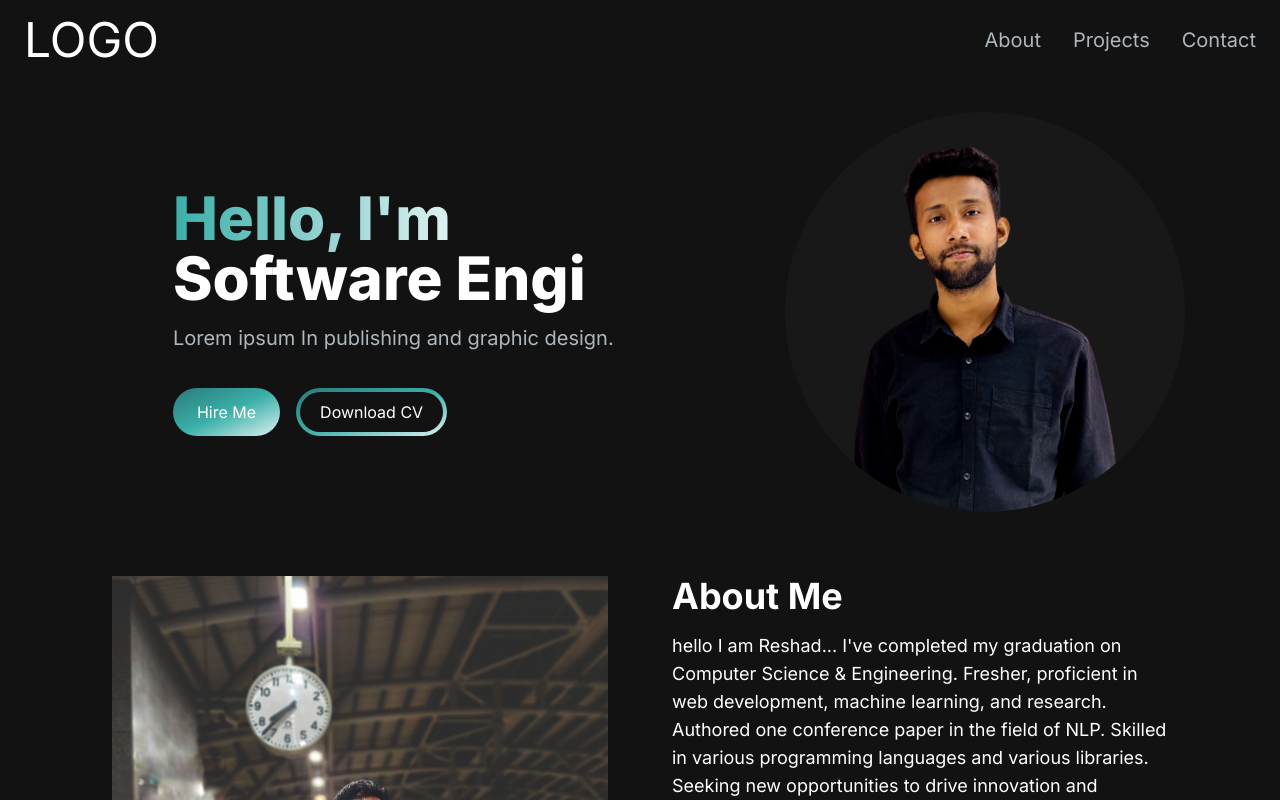
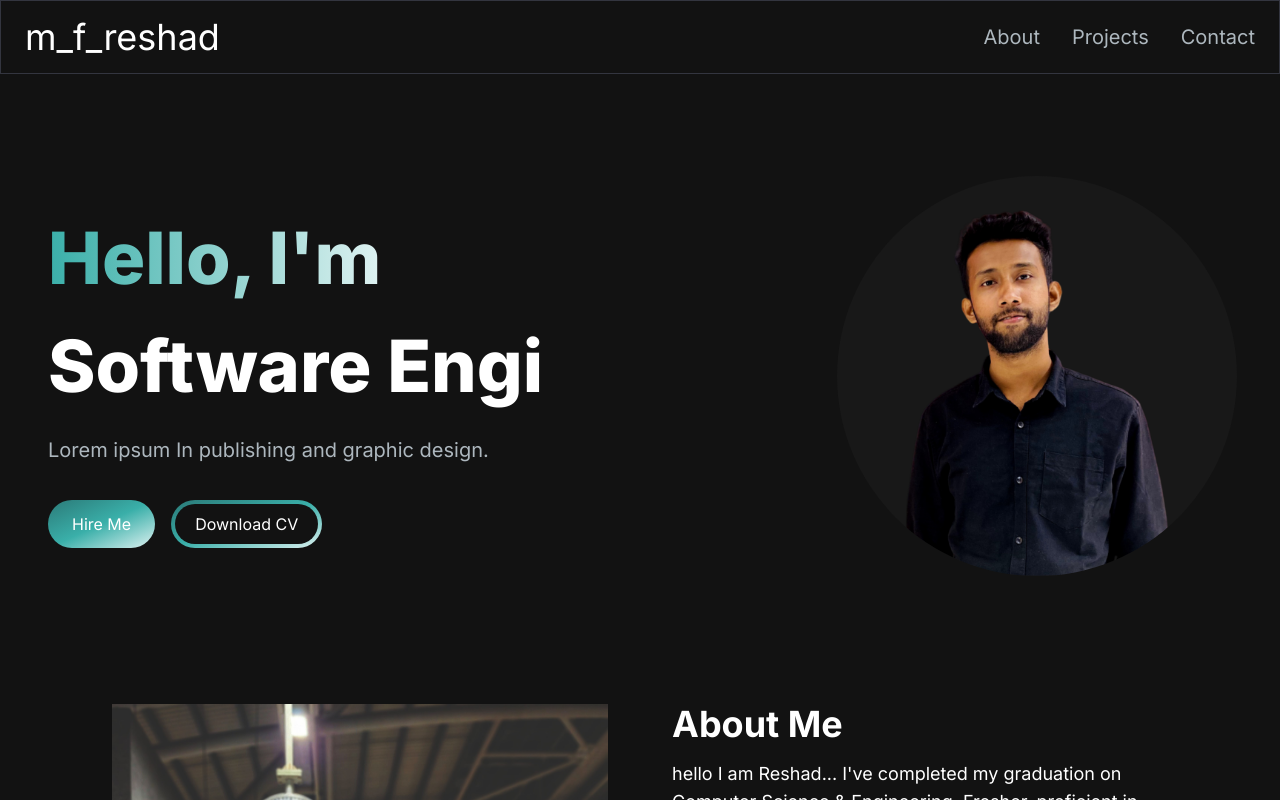
Before and after one commit to MFReshad/mfreshad-portfolio, a Next.js app: page / in a window 1280 px wide. Shown: the top 800 px of the page. Built offline with nearby package versions, Linux system fonts and the light colour scheme.

Commit message:
19-12-23 night

```diff
--- a/package.json
+++ b/package.json
@@ -10,8 +10,10 @@
   },
   "dependencies": {
     "@heroicons/react": "^2.0.18",
+    "framer-motion": "^10.16.16",
     "next": "^14.0.5-canary.17",
     "react": "^18",
+    "react-animated-numbers": "^0.17.1",
     "react-dom": "^18",
     "react-responsive": "^9.0.2",
     "react-type-animation": "^3.2.0",
--- a/src/app/components/AboutSection.jsx
+++ b/src/app/components/AboutSection.jsx
@@ -105,7 +105,7 @@ const AboutSection = () => {
   };
 
   return (
-    <section className="text-white">
+    <section id="about" className="text-white">
       <div className="md:grid md:grid-cols-2 gap-8 items-fix py-8 px-4 xl:gap-16 sm:py-16 xl:px-16 ">
         <Image src="/images/cropeddn m.jpeg" width={500} height={500} alt="picture of reshad for about section" className="justify" />
         <div className="mt-4 md:mt-0 text-left flex flex-col h-full">
--- a/src/app/components/EmailSection.jsx
+++ b/src/app/components/EmailSection.jsx
@@ -42,9 +42,9 @@ const EmailSection = () => {
   };
 
   return (
-    <section className="grid md:grid-cols-2 my-12 md:my-12 py-24 gap-4 relative">
+    <section id="contact" className="grid md:grid-cols-2 my-12 md:my-12 py-12 sm:py-24 gap-4 relative">
       <div className="bg-[radial-gradient(ellipse_at_center,_var(--tw-gradient-stops))] from-[#2B7A78] to-transparent rounded-full h-80 w-80 z-0 blur-lg absolute top-full -left-4 transform -translate-x-1/2 -translate-y-1/2"></div>
-      <div className="z-10">
+      <div className="z-10" style={{ marginTop: '64px', position: 'relative', zIndex: 1 }}>
         <h5 className="text-xl font-bold text-white my-2">
           Let&apos;s connect
         </h5>
@@ -63,7 +63,7 @@ const EmailSection = () => {
           <Link href="https://facebook.com/mfreshad">
             <Image src={FacebookIcon} alt="Facebook icon" />
           </Link>
-          <Link href="https://www.youtube.com/@mfreshad/playlists">
+          <Link href="https://www.youtube.com/playlist?list=PL8_lrzlqySZF4_Ar0kM7w5BYgbYo15lUc">
             <Image src={YoutubeIcon} alt="Youtube icon" />
           </Link>
         </div>
--- a/src/app/components/Footer.jsx
+++ b/src/app/components/Footer.jsx
@@ -1,12 +1,14 @@
-import React from 'react'
+import React from 'react';
 
 const Footer = () => {
   return (
-    <footer className='footer border border-t-[#33353F] border-l-transparent border-r-transparent text-white'>
-        <div className='container p-12 flex justify-between'>
-            <span>LOGO</span>
-            <p className='text-slate-600'>Copyright © 2023 by Muhtasim Ferdous Reshad</p>
-        </div>
+    <footer className='footer border z-10 border-t-[#33353F] border-l-transparent border-r-transparent text-white'>
+      <div className='container p-12 flex flex-col sm:flex-row justify-between items-center'>
+        <span className='mb-2 sm:mb-0'>m_f_reshad</span>
+        <p className='text-slate-600 sm:ml-4'>
+          Copyright © 2023 by Muhtasim Ferdous Reshad
+        </p>
+      </div>
     </footer>
   );
 };
--- a/src/app/components/HeroSection.jsx
+++ b/src/app/components/HeroSection.jsx
@@ -2,20 +2,23 @@
 import React from "react"; //rafc`
 import Image from "next/image";
 import { TypeAnimation } from "react-type-animation";
+import { motion } from "framer-motion";
 
 export const HeroSection = () => {
   return (
-    <section>
+    <section className="lg:py-16">
       <div className="grid grid-cols-1 sm:grid-cols-12">
-        <div className="col-span-7 place-self-center text-center sm:text-left">
-          <h1 className="text-white mb-4 text-4xl sm:text-5xl lg:text-6xl font-extrabold">
-            <span
-              className="text-transparent bg-clip-text
-            bg-gradient-to-r from-[#3AAFA9] to-[#DEF2F1] "
-            >
+        <motion.div
+          initial={{ opacity: 0, scale: 0.5 }}
+          animate={{ opacity: 1, scale: 1 }}
+          transition={{ duration: 0.5 }}
+          className="col-span-8 place-self-center text-center sm:text-left justify-self-start"
+        >
+          <h1 className="text-white mb-4 text-4xl sm:text-5xl lg:text-7xl lg:leading-normal font-extrabold">
+            <span className="text-transparent bg-clip-text bg-gradient-to-r from-[#3AAFA9] to-[#DEF2F1] ">
               Hello, I&apos;m{" "}
             </span>
-            <br/>
+            <br />
             <TypeAnimation
               sequence={[
                 // Same substring at the start will only be typed out once, initially
@@ -56,8 +59,13 @@ export const HeroSection = () => {
               </span>
             </button>
           </div>
-        </div>
-        <div className="col-span-5 place-self-center mt-4 lg:mt-0">
+        </motion.div>
+        <motion.div
+          initial={{ opacity: 0, scale: 0.5 }}
+          animate={{ opacity: 1, scale: 1 }}
+          transition={{ duration: 0.5 }}
+          className="col-span-4 place-self-start mt-4 lg:mt-0"
+        >
           <div className="rounded-full bg-[#181818] w-[250px] h-[250px] lg:w-[400px] lg:h-[400px] relative">
             <Image
               src="/images/IMG_sqrppr.png"
@@ -67,7 +75,7 @@ export const HeroSection = () => {
               height={400}
             />
           </div>
-        </div>
+        </motion.div>
       </div>
     </section>
   );
--- a/src/app/components/Navbar.jsx
+++ b/src/app/components/Navbar.jsx
@@ -23,13 +23,13 @@ const navLinks = [
 const Navbar = () => {
   const [navbarOpen, setNavbarOpen] = useState(false);
   return (
-    <nav className="fixed top-0 left-0 right-0 z-10 bg-[#121212] bg-opacity-100">
-      <div className="flex flex-wrap items-center justify-between mx-auto px-6 py-4">
+    <nav className="fixed mx-auto border border-[#33353F] top-0 left-0 right-0 z-10 bg-[#121212] bg-opacity-100">
+      <div className="flex container lg:py-4 flex-wrap items-center justify-between mx-auto px-6 py-4">
         <Link
           href={"/"}
-          className="text-2xl md:text-5xl text-white text-semibold"
+          className="text-2xl md:text-4xl text-white text-bold"
         >
-          LOGO
+          m_f_reshad
         </Link>
         <div className="mobile-menu block md:hidden">
           {!navbarOpen ? (
--- a/src/app/components/ProjectSection.jsx
+++ b/src/app/components/ProjectSection.jsx
@@ -41,7 +41,7 @@ const ProjectSection = () => {
     project.tag.includes(tag)
   );
   return (
-    <>
+    <section id="projects">
       <h2 className="text-center text-4xl font-bold text-white mt-4 mb-8 md:mb-12">
         My Projects
       </h2>
@@ -80,7 +80,7 @@ const ProjectSection = () => {
           />
         ))}
       </div>
-    </>
+    </section>
   );
 };
 
--- a/tailwind.config.js
+++ b/tailwind.config.js
@@ -1,4 +1,6 @@
 /** @type {import('tailwindcss').Config} */
+const colors = require("tailwindcss/colors");
+
 module.exports = {
   content: [
     './src/pages/**/*.{js,ts,jsx,tsx,mdx}',
@@ -13,6 +15,7 @@ module.exports = {
           'conic-gradient(from 180deg at 50% 50%, var(--tw-gradient-stops))',
       },
     },
+
   },
   plugins: [],
 }
```
Also changed, not shown: 1 other file (tests, documents, lock files or other folders).
